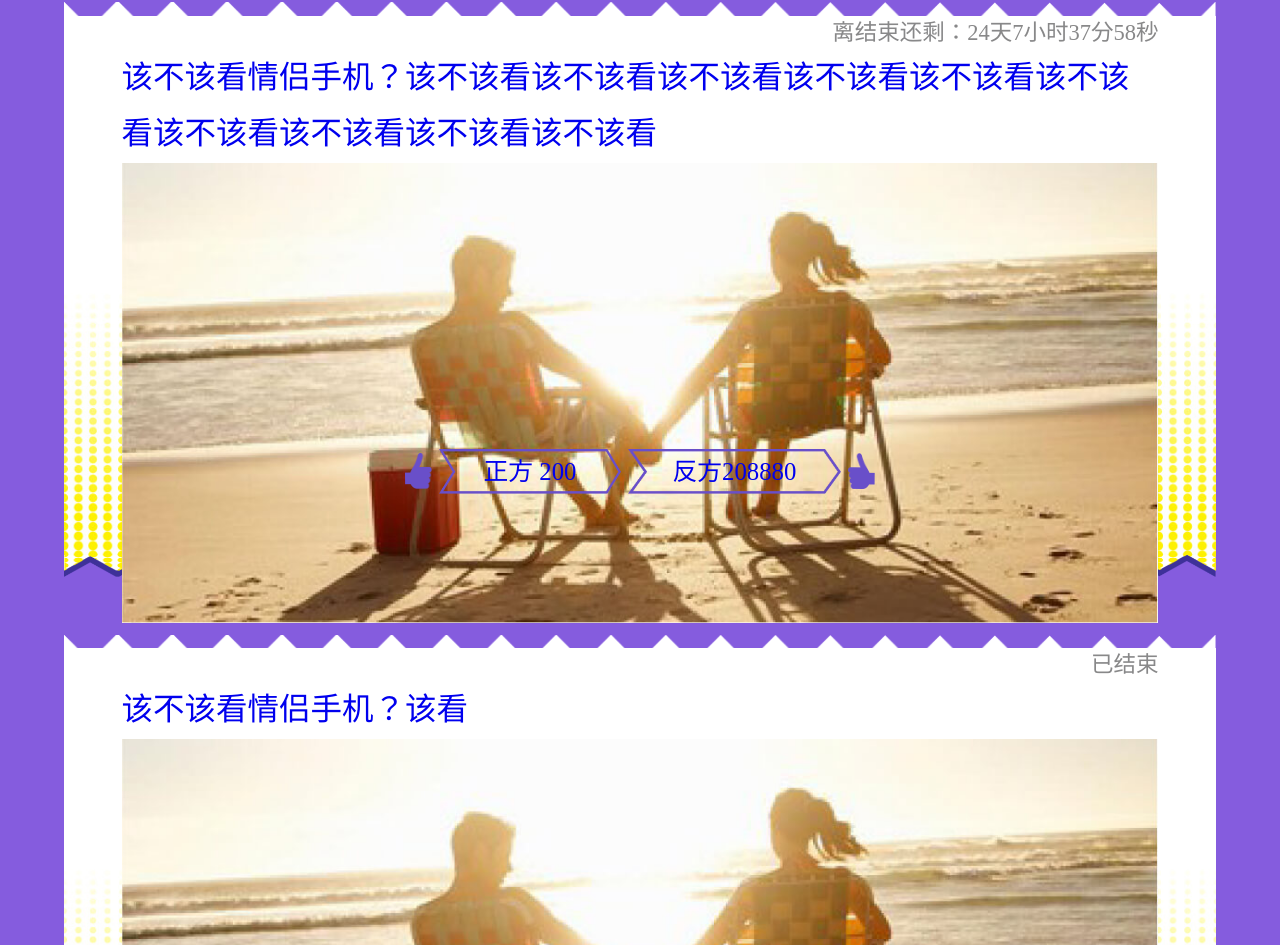
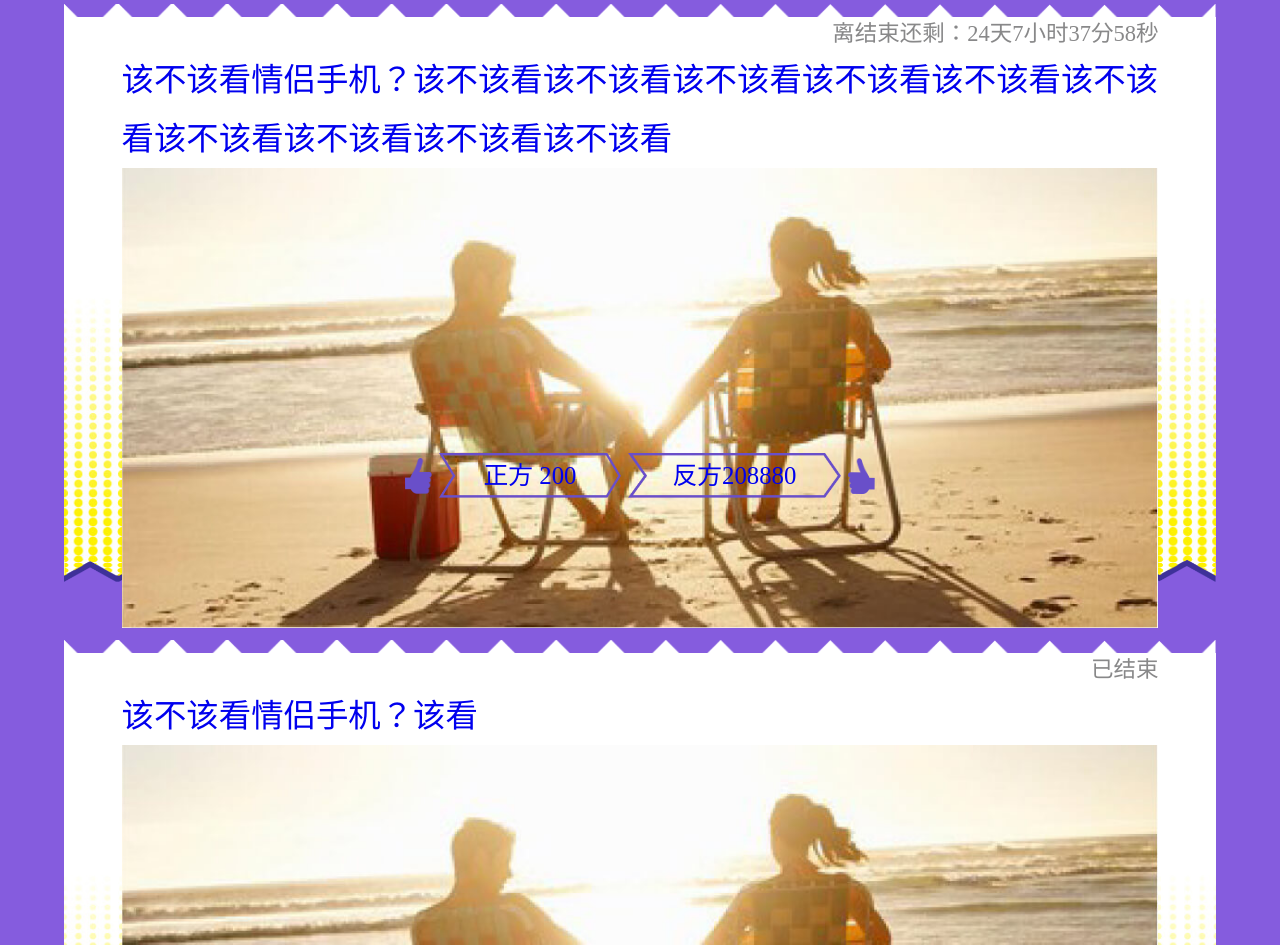
Before and after one commit to MeiYuanChen/fatherMotherCommunity, a plain HTML site: page index.html in a window 1280 px wide. Shown: the part 883-1828 px from the top of the page. Drawn offline with nearby package versions, Linux system fonts and the light colour scheme.

Commit message:
添加fz072

```diff
--- a/css/app.css
+++ b/css/app.css
@@ -71,6 +71,7 @@ p{text-overflow: ellipsis;word-break:break-all;}
 .fz063{font-size:.63rem}
 .fz065{font-size:.65rem}
 .fz07{font-size:.7rem}
+.fz072{font-size:.72rem}
 .fz08{font-size:.8rem}
 .fz09{font-size:.9rem}
 .fz1{font-size:1rem}
--- a/index.html
+++ b/index.html
@@ -16,7 +16,7 @@
         <a href="##" class="tdn">
             <div class="header w">
                 <h2 class="fz05 tr whitebg black8 pr5 lh150 settime"  id="1" endTime="2016-08-12 12:01:01"></h2>
-                <h1 class="fz07 whitebg tl pl5 lh180 pr5">该不该看情侣手机？</h1>
+                <h1 class="fz072 whitebg tl pl5 lh180 pr5">该不该看情侣手机？</h1>
             </div>
             <div class="content w90 pl5 pr5 pb3">
                 <div class="thumbnails">
@@ -41,7 +41,7 @@
         <a href="##" class="tdn">
             <div class="header w">
                 <h2 class="fz05 tr whitebg black8 pr5 lh150 settime" id="2"  endTime="2016-05-12 14:58:07"></h2>
-                <h1 class="fz07 whitebg tl pl5 lh180 pr5">该不该看情侣手机？该不该看该不该看该不该看该不该看该不该看该不该看该不该看该不该看该不该看该不该看</h1>
+                <h1 class="fz072 whitebg tl pl5 lh180 pr5">该不该看情侣手机？该不该看该不该看该不该看该不该看该不该看该不该看该不该看该不该看该不该看该不该看</h1>
             </div>
             <div class="content w90 pl5 pr5 pb3">
                 <div class="thumbnails">
@@ -66,7 +66,7 @@
         <a href="##" class="tdn">
             <div class="header w">
                 <h2 class="fz05 tr whitebg black8 pr5 lh150 settime" id="3"  endTime="2016-04-12 14:58:07"></h2>
-                <h1 class="fz07 whitebg tl pl5 lh180 pr5">该不该看情侣手机？该看</h1>
+                <h1 class="fz072 whitebg tl pl5 lh180 pr5">该不该看情侣手机？该看</h1>
             </div>
             <div class="content w90 pl5 pr5 pb3">
                 <div class="thumbnails">
```
